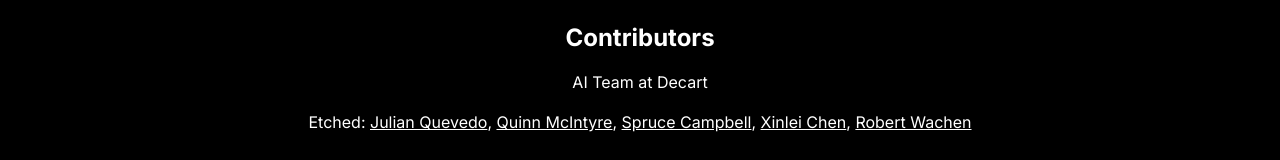
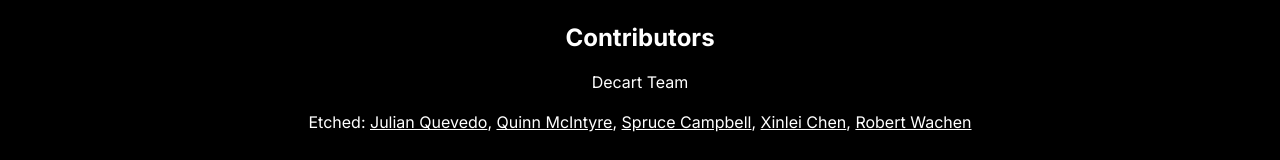
Before and after one commit to oasis-model/oasis-web, a Next.js app: page / in a window 1280 px wide. Shown: the part 7777-7937 px from the top of the page. Built offline with nearby package versions, Linux system fonts and the light colour scheme.

Commit message:
update team

```diff
--- a/src/app/page.tsx
+++ b/src/app/page.tsx
@@ -347,7 +347,7 @@ export default function Home() {
       <div className="flex flex-col gap-4 px-0 md:px-16 bg-black">
         <div className="flex flex-col gap-4 p-8 pb-20 gap-16 sm:p-20 md:px-48">
               <h2 className="text-2xl font-bold text-center text-white">Contributors</h2>
-              <p className="text-white text-center">AI Team at Decart</p>
+              <p className="text-white text-center">Decart Team</p>
               <p className="text-white text-center">Etched: <a className="underline" href="">Julian Quevedo</a>, <a className="underline" href="">Quinn McIntyre</a>, <a className="underline" href="">Spruce Campbell</a>, <a className="underline" href="">Xinlei Chen</a>, <a className="underline" href="">Robert Wachen</a></p>
 
         </div>
```
